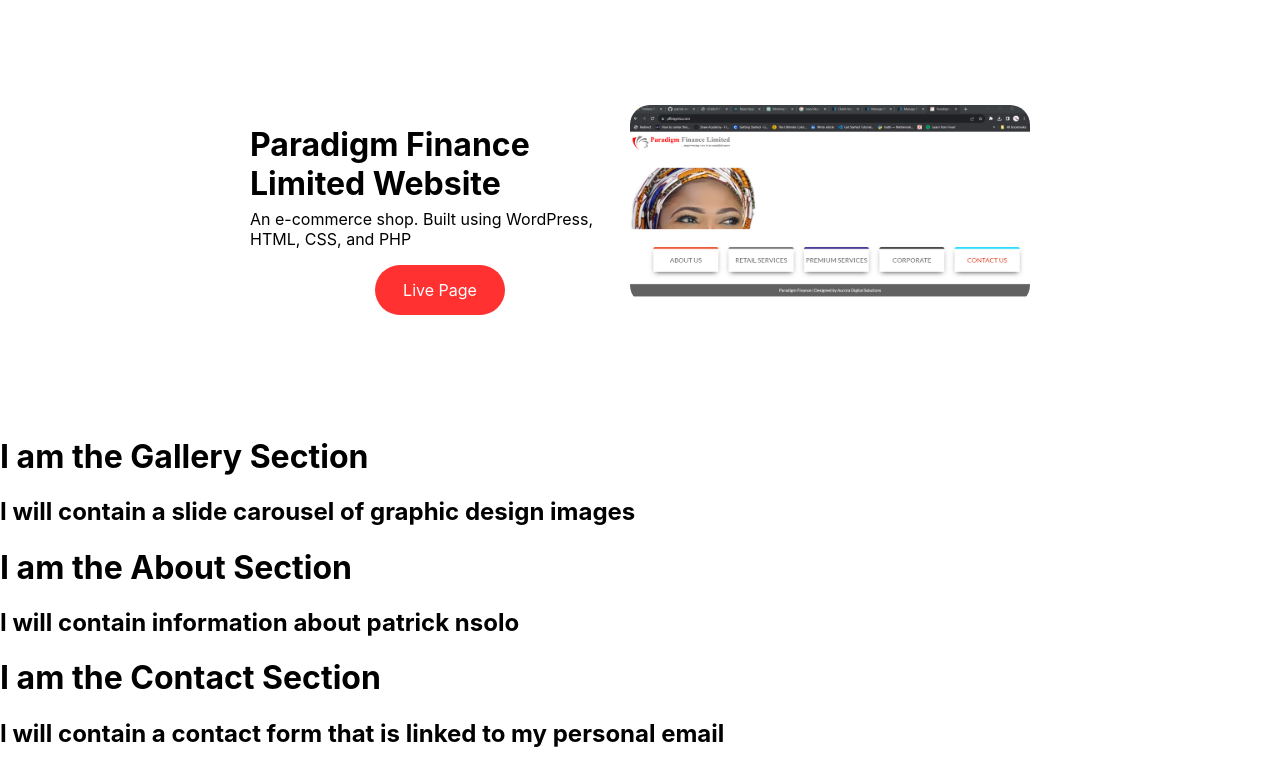
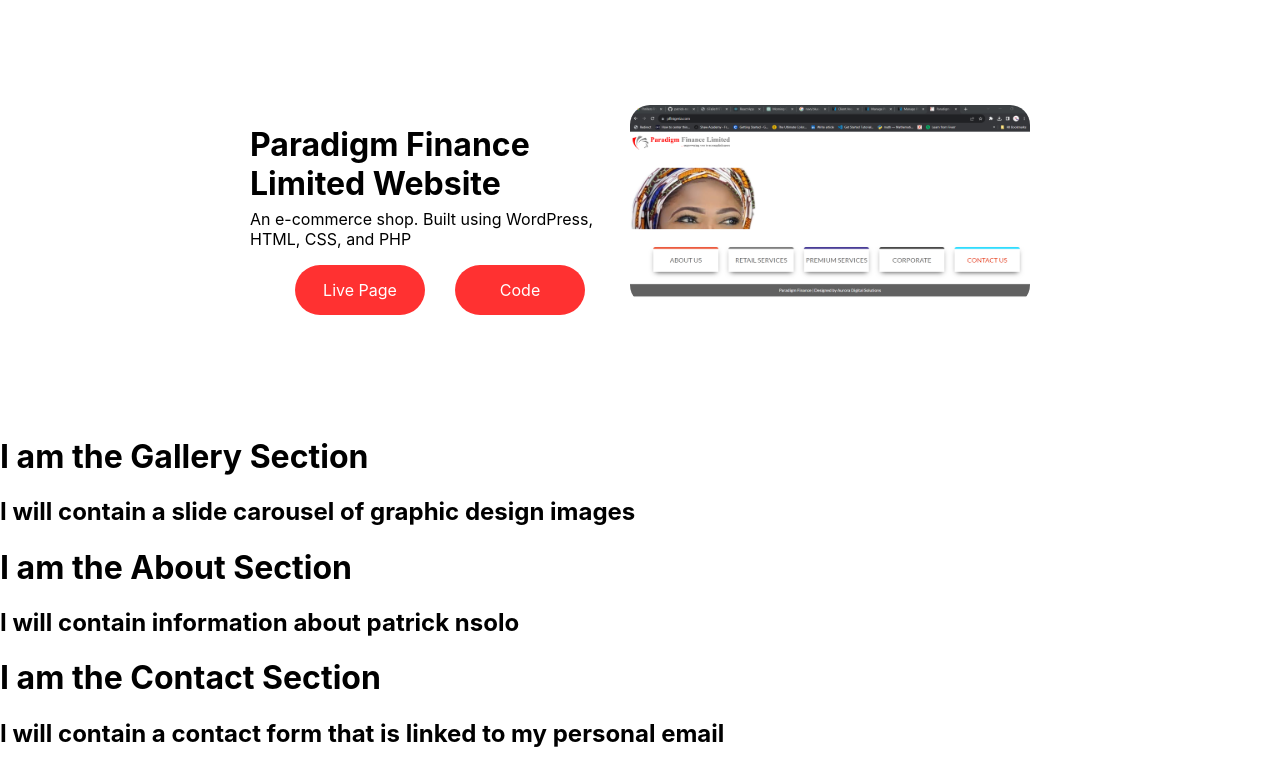
Before and after one commit to patrick-nsolo/FEDportfolio, a React (Create React App) app: page / in a window 1280 px wide. Shown: the part 1031-1799 px from the top of the page. Built offline with nearby package versions, Linux system fonts and the light colour scheme.

Commit message:
update project section

```diff
--- a/src/components/MyProjects/Projects.css
+++ b/src/components/MyProjects/Projects.css
@@ -40,3 +40,7 @@
     align-items: center;
     margin-top: 100px;
 }
+.btn-links{
+    display: flex;
+    gap: 30px;
+}
--- a/src/components/MyProjects/Projects.js
+++ b/src/components/MyProjects/Projects.js
@@ -21,7 +21,10 @@ function Projects() {
           <div className='project-details'>
             <h2>Paradigm Finance Limited Website</h2>
             <p className='desription'>An e-commerce shop. Built using WordPress, HTML, CSS, and PHP</p>
-            <a href='https://wellnestshowroom.com/' target='_blank' rel="noreferrer">Live Page</a>
+            <div className='btn-links'>
+              <a href='https://wellnestshowroom.com/' target='_blank' rel="noreferrer">Live Page</a>
+              <a href='https://github.com/patrick-nsolo/pfl-fix' target='_blank' rel="noreferrer">Code</a>
+            </div>
           </div>
         </div>
     </div>
```
